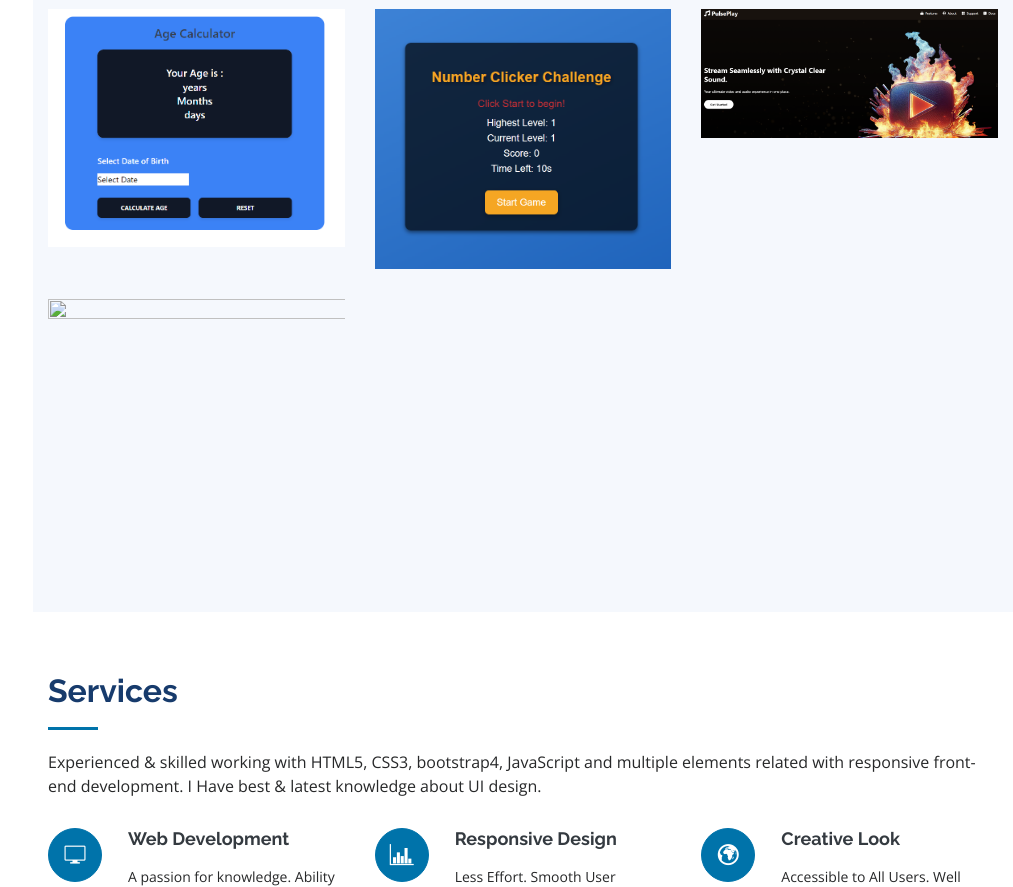
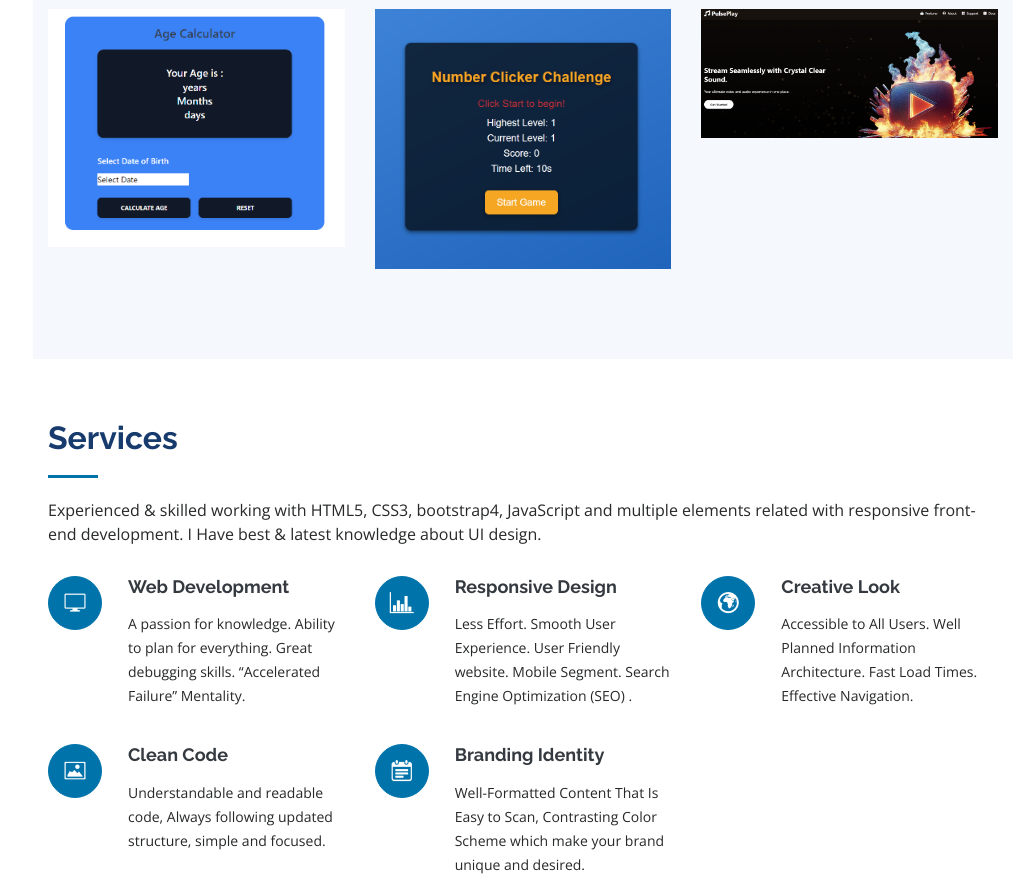
Before and after one commit to martiantony054/portfolio-main, a plain HTML site: page index.html in a window 1280 px wide. Shown: the part 1654-2541 px from the top of the page, without its empty margins (267-1280 px from the left). Drawn offline with nearby package versions, Linux system fonts and the light colour scheme.

Commit message:
modified portfolio

```diff
--- a/index.html
+++ b/index.html
@@ -278,18 +278,7 @@
               </div>
             </div>
           </div>
-          <div class="col-lg-4 col-md-6 portfolio-item filter-shopify">
-            <div class="portfolio-wrap">
-              <img src="assets/img/portfolio" class="img-fluid"
-                width="800" height="600">
-              <div class="portfolio-links">
-                <a rel="noopener" href="assets/img/portfolio" data-gall="portfolioGallery"
-                  class="venobox" title=""><i class="bx bx-plus"></i></a>
-                <a rel="noopener" href="" title="More Details" target="_blank"><i
-                    class="bx bx-link"></i></a>
-              </div>
-            </div>
-          </div>
+
         </div>
 
 
```
